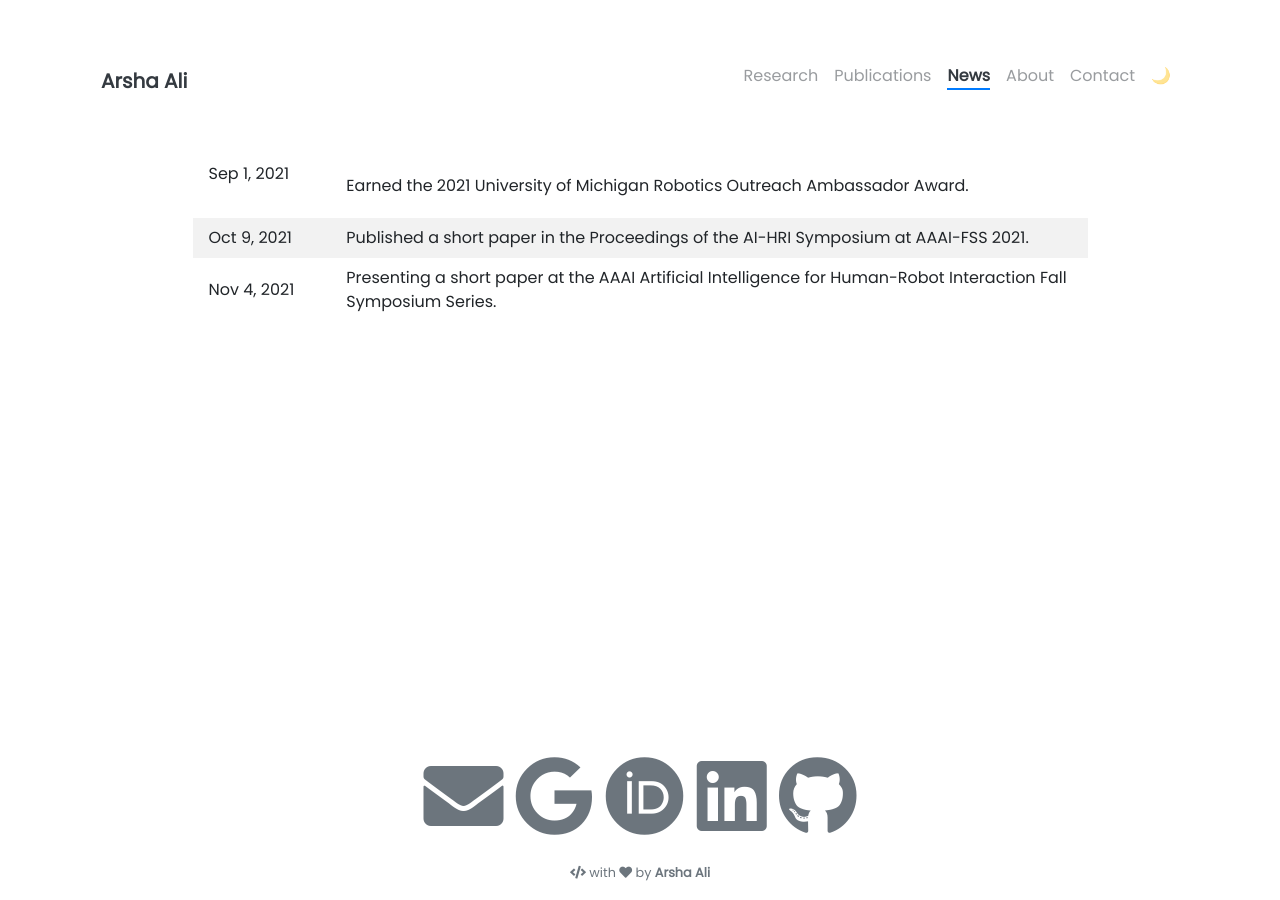
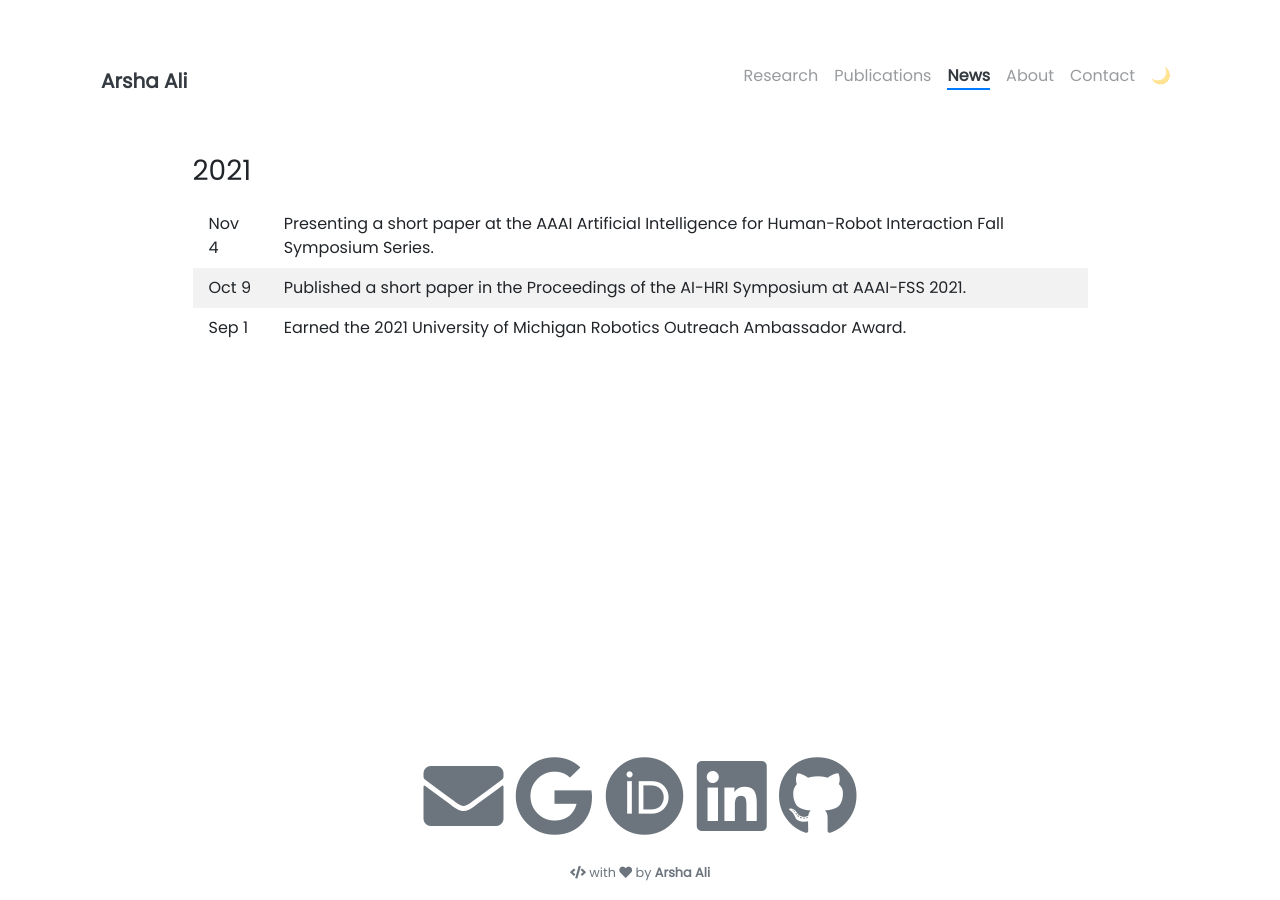
Before and after one commit to arshaali/arshaali.github.io, a Jekyll site: the page built from pages/news.md, in a window 1280 px wide. Built offline with Jekyll 4.4.1, drawn with Linux system fonts in a browser that asks for light colours; nearby versions of some CDN libraries.

Commit message:
Update news.md

```diff
--- a/pages/news.md
+++ b/pages/news.md
@@ -12,6 +12,8 @@ td, th {
 }
 </style>
 
-Sep 1, 2021 &nbsp; &nbsp; &nbsp; &nbsp; &nbsp; | Earned the 2021 University of Michigan Robotics Outreach Ambassador Award.
-Oct 9, 2021        | Published a short paper in the Proceedings of the AI-HRI Symposium at AAAI-FSS 2021.
-Nov 4, 2021        | Presenting a short paper at the AAAI Artificial Intelligence for Human-Robot Interaction Fall Symposium Series.
+### 2021
+
+Nov 4        | Presenting a short paper at the AAAI Artificial Intelligence for Human-Robot Interaction Fall Symposium Series.
+Oct 9        | Published a short paper in the Proceedings of the AI-HRI Symposium at AAAI-FSS 2021.
+Sep 1        | Earned the 2021 University of Michigan Robotics Outreach Ambassador Award.
```
